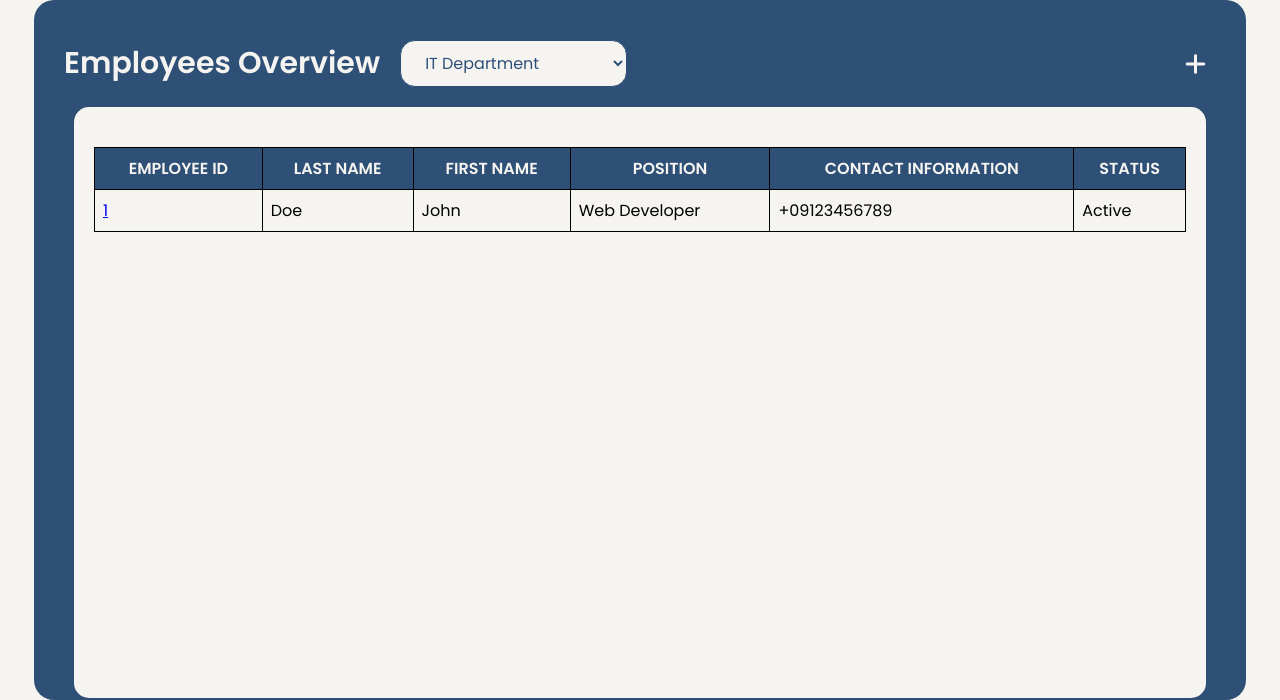
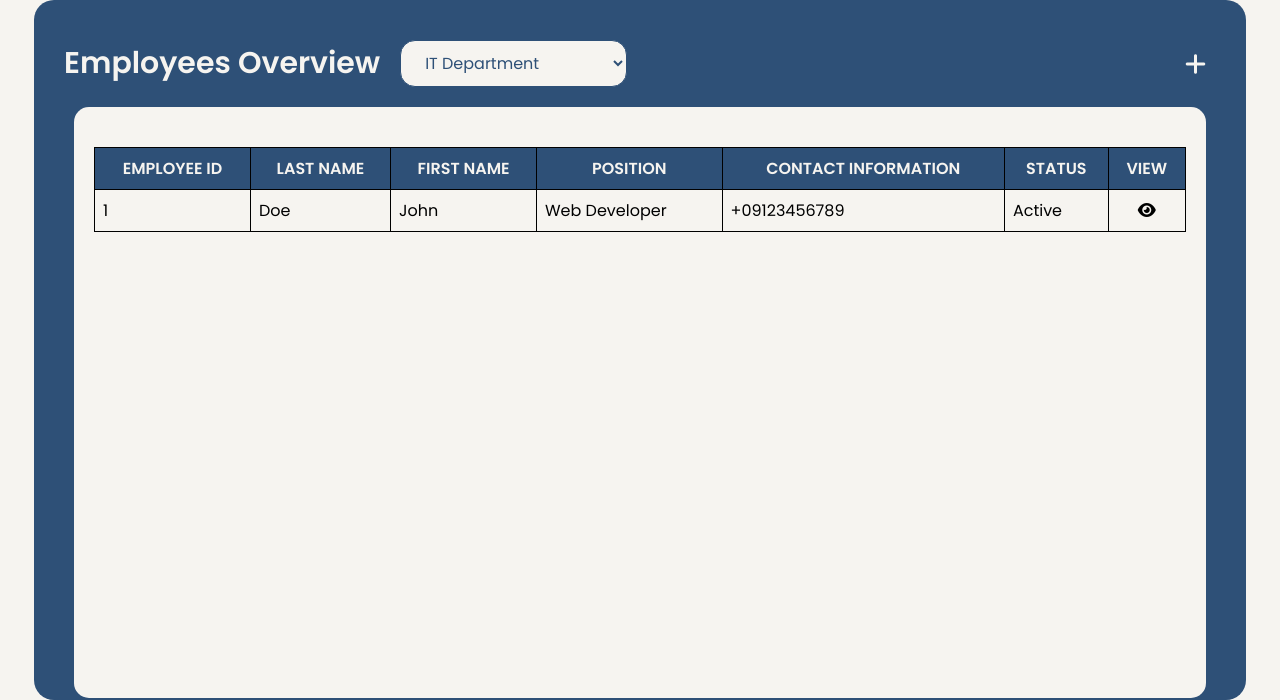
Before and after one commit to ysc4/workflow, a PHP site: page / in a window 1280 px wide. Shown: the part 100-800 px from the top of the page. Run offline with PHP 8.4, Linux system fonts and the light colour scheme.

Commit message:
Updated view icon in table for employee page

```diff
--- a/index.php
+++ b/index.php
@@ -326,6 +326,10 @@
             font-style: normal;
             font-size: 14px;
         }
+        #view-icon-cell {
+            text-align: center;
+            vertical-align: middle;
+        }
     </style>
 </head>
 <body>
@@ -363,16 +367,18 @@
                         <th>POSITION</th>
                         <th>CONTACT INFORMATION</th>
                         <th>STATUS</th>
+                        <th>VIEW</th>
                     </tr>
                 </thead>
                 <tbody>
                     <tr>
-                        <td><a href="#viewEmployeeModal" id="view-employee-link" data-id="1">1</a></td>
+                        <td>1</td>
                         <td>Doe</td>
                         <td>John</td>
                         <td>Web Developer</td>
                         <td>+09123456789</td>
                         <td>Active</td>
+                        <td id="view-icon-cell"><i class="fa-solid fa-eye view-employee-icon" data-id="1" style="cursor: pointer;" align="center"></i></td>
                     </tr>
                 </tbody>
             </table>
@@ -667,9 +673,6 @@
         var view_modal = document.getElementById("viewEmployeeModal");
         var leave_request_modal = document.getElementById("leaveRequestModal");
 
-        var add_btn = document.getElementById("add_employee");
-        var edit_btn = document.getElementById("edit_employee")
-
         var spans = document.getElementsByClassName("close");
         for (var i = 0; i < spans.length; i++) {
             spans[i].onclick = function() {
@@ -689,6 +692,25 @@
             }
         }
 
+        document.addEventListener('DOMContentLoaded', function() {
+            var viewIcons = document.querySelectorAll('.view-employee-icon');
+            viewIcons.forEach(function(icon) {
+                icon.addEventListener('click', function() {
+                    var employeeId = this.getAttribute('data-id');
+                    // Fetch employee data based on employeeId (this is just a placeholder, you need to fetch the actual data)
+                    document.getElementById('viewLastName').innerText = "Last Name: Doe"; // Replace with actual data
+                    document.getElementById('viewFirstName').innerText = "First Name: John"; // Replace with actual data
+                    document.getElementById('viewPosition').innerText = "Position: Web Developer"; // Replace with actual data
+                    document.getElementById('viewContactInfo').innerText = "Contact Information: +09123456789"; // Replace with actual data
+                    document.getElementById('viewDepartment').innerText = "Department: IT Department"; // Replace with actual data
+                    document.getElementById('viewStatus').innerText = "Status: Active"; // Replace with actual data
+                    document.getElementById('viewEmployeeModal').style.display = 'block';
+                });
+            });
+
+            var add_btn = document.getElementById("add_employee");
+            var edit_btn = document.getElementById("edit_employee");
+
             add_btn.onclick = function() {
                 add_modal.style.display = "block";
             }
@@ -703,21 +725,7 @@
                 edit_modal.style.display = "block";
                 view_modal.style.display = "none";
             }
-
-        var view_links = document.getElementById("view-employee-link");
-
-        view_links.onclick = function(event) {
-            event.preventDefault();
-            var employeeId = this.getAttribute("data-id");
-
-            document.getElementById("viewLastName").innerText = "Last Name: Doe"; // Replace with actual data
-            document.getElementById("viewFirstName").innerText = "First Name: John"; // Replace with actual data
-            document.getElementById("viewContactInfo").innerText = "Contact Information: +09123456789"; // Replace with actual data
-            document.getElementById("viewDepartment").innerText = "Department: IT Department"; // Replace with actual data
-            document.getElementById("viewPosition").innerText = "Position: Web Developer"; // Replace with actual data
-            document.getElementById("viewStatus").innerText = "Status: Active"; // Replace with actual data
-            view_modal.style.display = "block";
-        }
+        });
 
         // Sorting the incoming leave requests
         var sortAscending = true;
```
Lines whose indentation alone changed are shown as unchanged.
